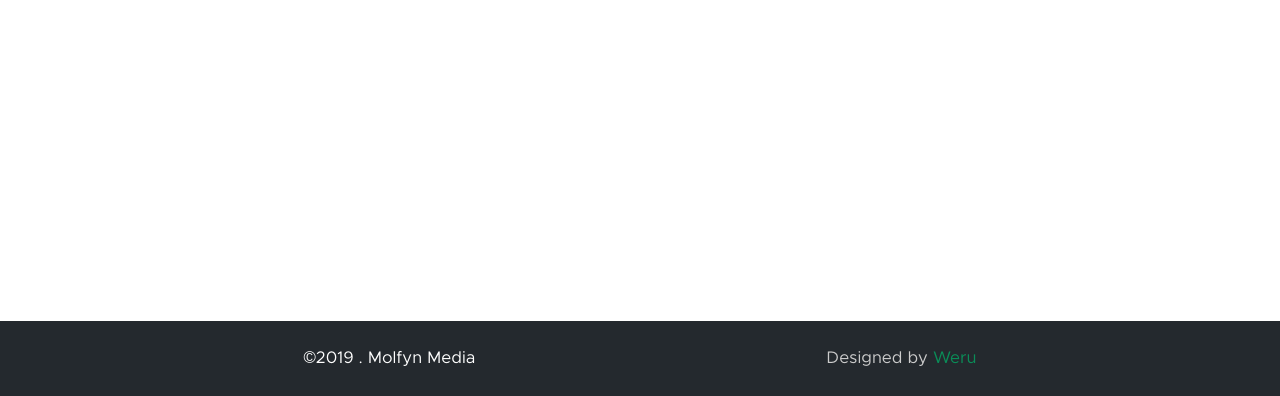
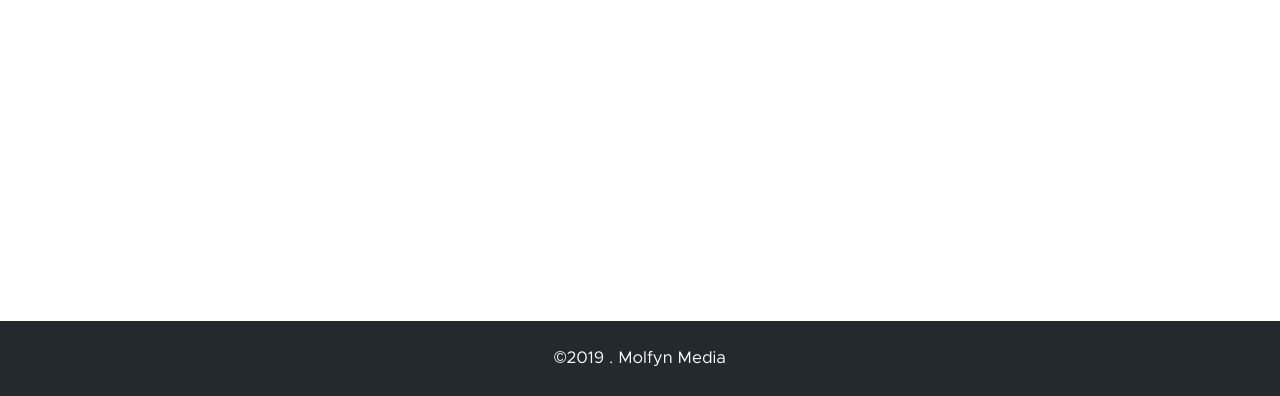
Before and after one commit to molfyn/molfyn.github.io, a plain HTML site: page 404.html in a window 1280 px wide. Shown: the part 404-800 px from the top of the page. Drawn offline with nearby package versions, Linux system fonts and the light colour scheme.

Commit message:
formatting

```diff
--- a/404.html
+++ b/404.html
@@ -55,10 +55,10 @@
     <footer class = 'footer'>
   <div class = 'footer_inner'>
     <p>&copy;<span class = 'year'></span> . Molfyn Media</p>
-    <p class = 'mute'>Designed by <a href = 'https://www.linkedin.com/in/dan-weru-profile/' target = '_blank' title = 'Linkedin Profile' rel = 'nonopener'> Weru</a></p>
   </div>
 </footer>
 <script src = 'https://code.jquery.com/jquery-3.1.0.min.js'   integrity='sha256-cCueBR6CsyA4/9szpPfrX3s49M9vUU5BgtiJj06wt/s='   crossorigin='anonymous'></script>
 <script src = 'https://molfyn.github.io/js/index.js'></script>
+
   </body>
 </html>
```
Also changed, not shown: categories/index.html (+1 -1 lines), index.html (+1 -1 lines), posts/index.html (+1 -1 lines), posts/notes-consistent-profit-indie-games/index.html (+1 -1 lines), tags/index.html (+1 -1 lines), tags/marketing/index.html (+1 -1 lines), tags/notes/index.html (+1 -1 lines).
